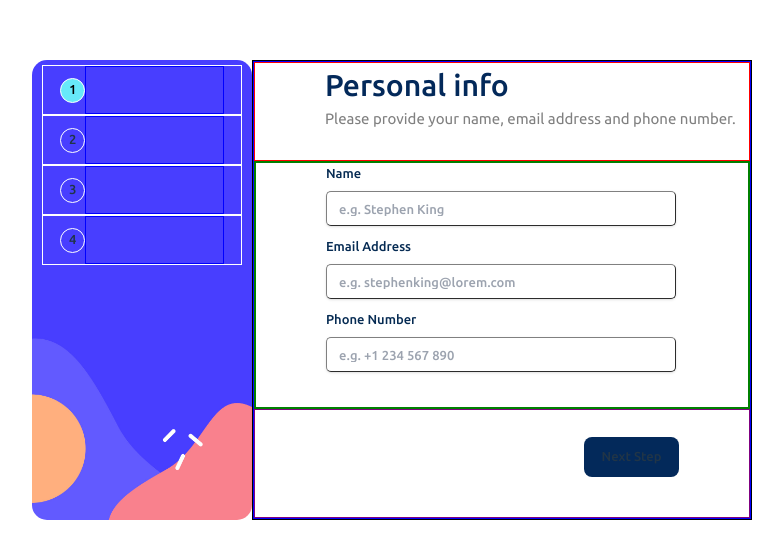
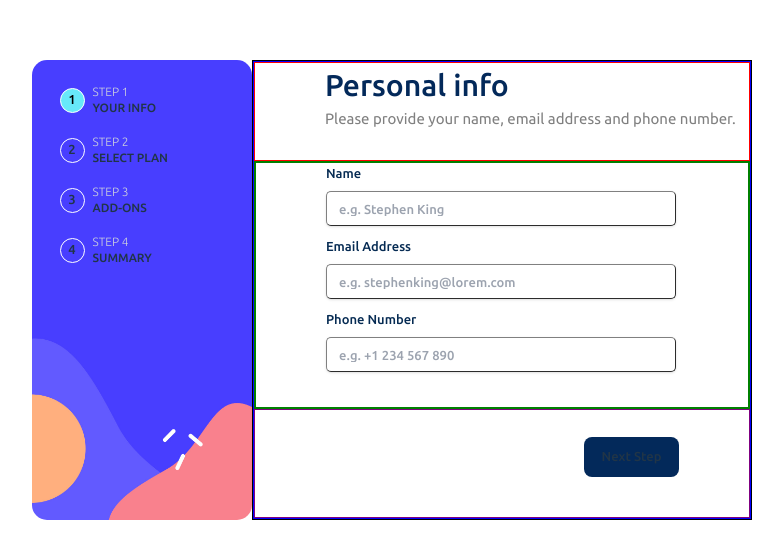
Before and after one commit to luisnavedag/Challenge-Form, a React (Vite) app: page / in a window 1280 px wide. Shown: the part 110-668 px from the top of the page, without its empty margins (243-1026 px from the left). Built offline with nearby package versions, Linux system fonts and the light colour scheme.

Commit message:
Finish Desktop sidebar

```diff
--- a/src/components/Form/Form.module.css
+++ b/src/components/Form/Form.module.css
@@ -18,11 +18,11 @@
     background-position: center;
     background-repeat: none;
     background-size: cover;
-    padding: 5px 10px
+    padding: 15px 10px
 }
 
 .divContainer{
-    border: 1px solid white;
+    /* border: 1px solid white; */
     width: 100%;
     height: 50px;
     display: flex;
@@ -43,9 +43,15 @@
 }
 
 .stepInfo{
-    border: 1px solid blue;
+    /* border: 1px solid blue; */
     width: 70%;
     height: 100%;
+    display: flex;
+    flex-direction: column;
+    align-items: start;
+    justify-content: center;
+    padding-left: 8px;
+
 }
 
 
--- a/src/components/Form/Form.tsx
+++ b/src/components/Form/Form.tsx
@@ -135,41 +135,45 @@ export const Form = () => {
 
         {/* STEP 1 */}
         <div className={styles.divContainer}>
-          <div className={`${styles.step} ${step === 1 ? "bg-cyan-300 text-black" : null }`}>
+          <div className={`${styles.step} ${step === 1 ? "bg-cyan-300 text-black" : null}`}>
             1
           </div>
           <div className={styles.stepInfo}>
-
+            <p className="text-xs font-light text-gray-300">STEP 1</p>
+            <p className="text-xs font-extrabold">YOUR INFO</p>
           </div>
         </div>
 
         {/* STEP 2 */}
         <div className={styles.divContainer}>
-          <div className={styles.step}>
+          <div className={`${styles.step} ${step === 2 ? "bg-cyan-300 text-black" : null}`}>
             2
           </div>
           <div className={styles.stepInfo}>
-
+            <p className="text-xs font-light text-gray-300">STEP 2</p>
+            <p className="text-xs font-extrabold">SELECT PLAN</p>
           </div>
         </div>
 
         {/* STEP 3 */}
         <div className={styles.divContainer}>
-          <div className={styles.step}>
+          <div className={`${styles.step} ${step === 3 ? "bg-cyan-300 text-black" : null}`}>
             3
           </div>
           <div className={styles.stepInfo}>
-
+            <p className="text-xs font-light text-gray-300">STEP 3</p>
+            <p className="text-xs font-extrabold">ADD-ONS</p>
           </div>
         </div>
 
         {/* STEP 4 */}
         <div className={styles.divContainer}>
-          <div className={styles.step}>
+          <div className={`${styles.step} ${step === 4 ? "bg-cyan-300 text-black" : null}`}>
             4
           </div>
           <div className={styles.stepInfo}>
-
+            <p className="text-xs font-light text-gray-300">STEP 4</p>
+            <p className="text-xs font-extrabold">SUMMARY</p>
           </div>
         </div>
       </div>
```
